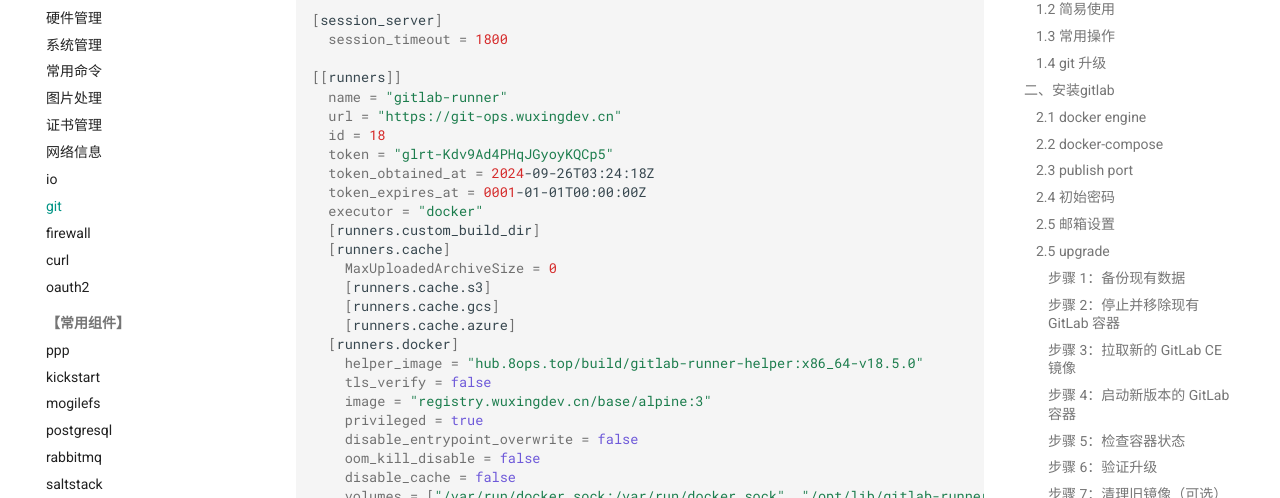
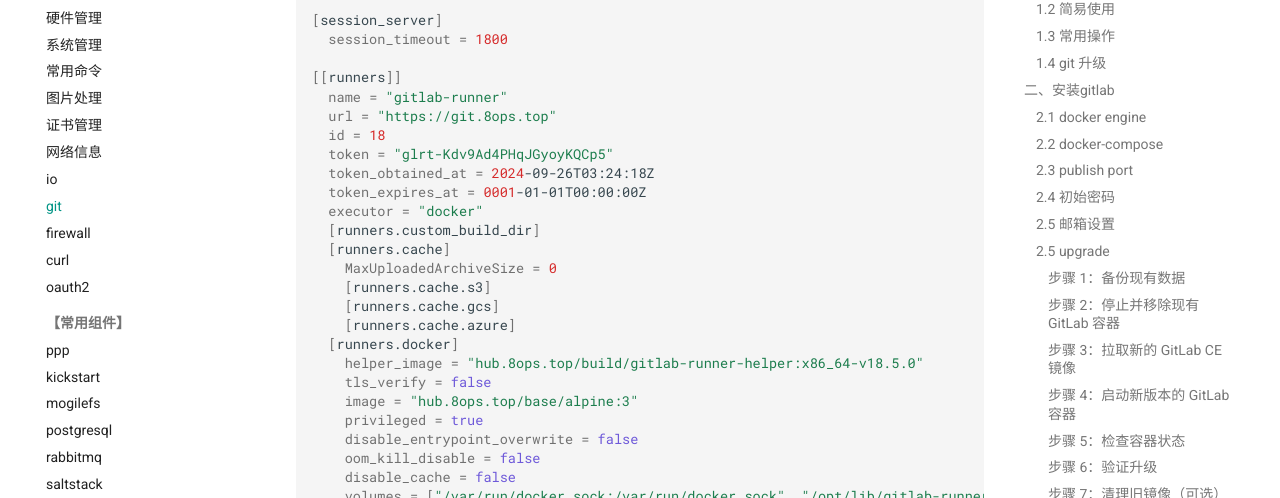
Before and after one commit to 8ops/mkdocs, an MkDocs documentation site: the page built from docs/daily/18-git.md, in a window 1280 px wide and 900 px high, scrolled down 12872 px. Shown: the part 153-651 px from the top of the window. Built offline with MkDocs 1.6.1 and Material for MkDocs 9.7.7, drawn with Linux system fonts in a browser that asks for light colours; comment, search, counter and statistics services are not loaded.

Commit message:
upgrade gitlab

```diff
--- a/docs/daily/18-git.md
+++ b/docs/daily/18-git.md
@@ -711,7 +711,7 @@ shutdown_timeout = 0
 
 [[runners]]
   name = "gitlab-runner"
-  url = "https://git-ops.wuxingdev.cn"
+  url = "https://git.8ops.top"
   id = 18
   token = "glrt-Kdv9Ad4PHqJGyoyKQCp5"
   token_obtained_at = 2024-09-26T03:24:18Z
@@ -726,7 +726,7 @@ shutdown_timeout = 0
   [runners.docker]
     helper_image = "hub.8ops.top/build/gitlab-runner-helper:x86_64-v18.5.0"
     tls_verify = false
-    image = "registry.wuxingdev.cn/base/alpine:3"
+    image = "hub.8ops.top/base/alpine:3"
     privileged = true
     disable_entrypoint_overwrite = false
     oom_kill_disable = false
```
